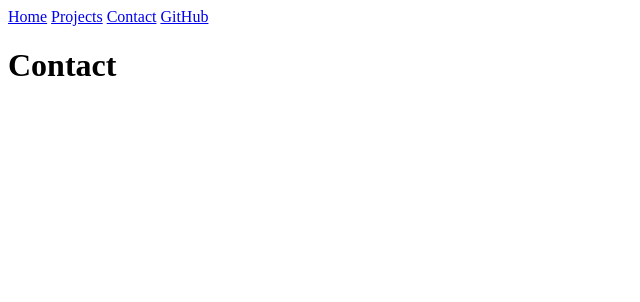
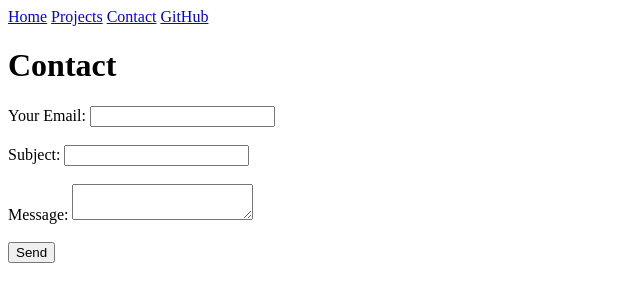
Before and after one commit to ChidiebereAgunanne/portfolio, a plain HTML site: page contact/index.html in a window 1280 px wide. Shown: the whole page, without its empty margins (0-640 px from the left). Drawn offline with Linux system fonts and the light colour scheme.

Commit message:
Update index.html

```diff
--- a/contact/index.html
+++ b/contact/index.html
@@ -13,5 +13,23 @@
         <a href="https://github.com/ChidiebereAgunanne" target="_blank">GitHub</a>
     </nav>
     <h1>Contact</h1>
+    <form action="mailto:your@email.com" method="POST" enctype="text/plain">
+        <label>
+            Your Email:
+            <input type="email" name="email">
+        </label>
+        <br><br>
+        <label>
+            Subject:
+            <input name="subject">
+        </label>
+        <br><br>
+        <label>
+            Message:
+            <textarea name="body"></textarea>
+        </label>
+        <br><br>
+        <button>Send</button>
+    </form>
 </body>
 </html>
```
